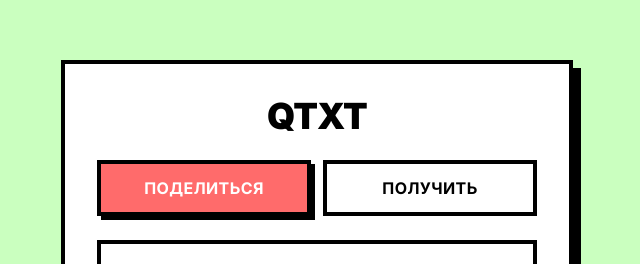
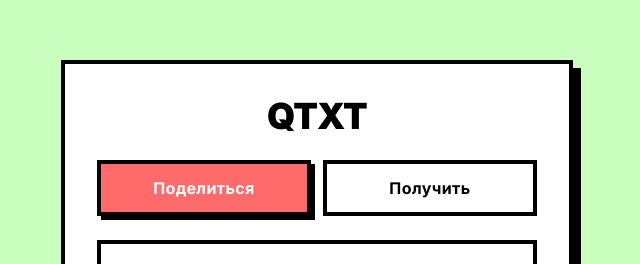
Before and after one commit to Kingrane/qtxt, a Next.js app: page / in a window 1280 px wide. Shown: the part 107-371 px from the top of the page, without its empty margins (323-963 px from the left). Built offline with nearby package versions, Linux system fonts and the light colour scheme.

Commit message:
Update page.tsx

```diff
--- a/app/page.tsx
+++ b/app/page.tsx
@@ -92,7 +92,7 @@ export default function Home() {
           <div className="flex gap-3">
             <button
                 onClick={() => setMode('share')}
-                className={`flex-1 py-3 px-4 font-bold border-4 border-black uppercase tracking-wide transition-all ${
+                className={`flex-1 py-3 px-4 font-bold border-4 border-black tracking-wide transition-all ${
                     mode === 'share'
                         ? 'bg-[#FF6B6B] text-white shadow-[4px_4px_0px_0px_rgba(0,0,0,1)] translate-x-0 translate-y-0'
                         : 'bg-white text-black hover:shadow-[4px_4px_0px_0px_rgba(0,0,0,1)] hover:-translate-x-1 hover:-translate-y-1'
@@ -102,7 +102,7 @@ export default function Home() {
             </button>
             <button
                 onClick={() => setMode('get')}
-                className={`flex-1 py-3 px-4 font-bold border-4 border-black uppercase tracking-wide transition-all ${
+                className={`flex-1 py-3 px-4 font-bold border-4 border-black tracking-wide transition-all ${
                     mode === 'get'
                         ? 'bg-[#9BF6FF] text-black shadow-[4px_4px_0px_0px_rgba(0,0,0,1)] translate-x-0 translate-y-0'
                         : 'bg-white text-black hover:shadow-[4px_4px_0px_0px_rgba(0,0,0,1)] hover:-translate-x-1 hover:-translate-y-1'
```
